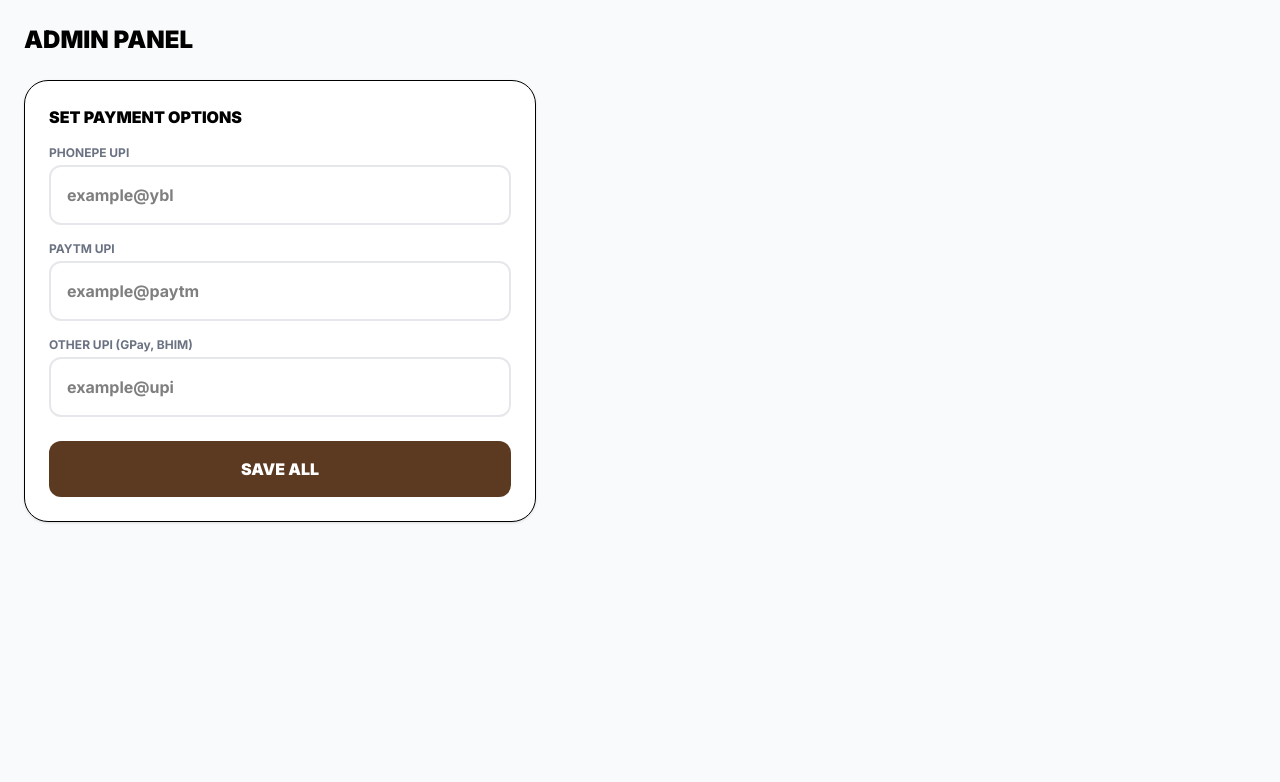
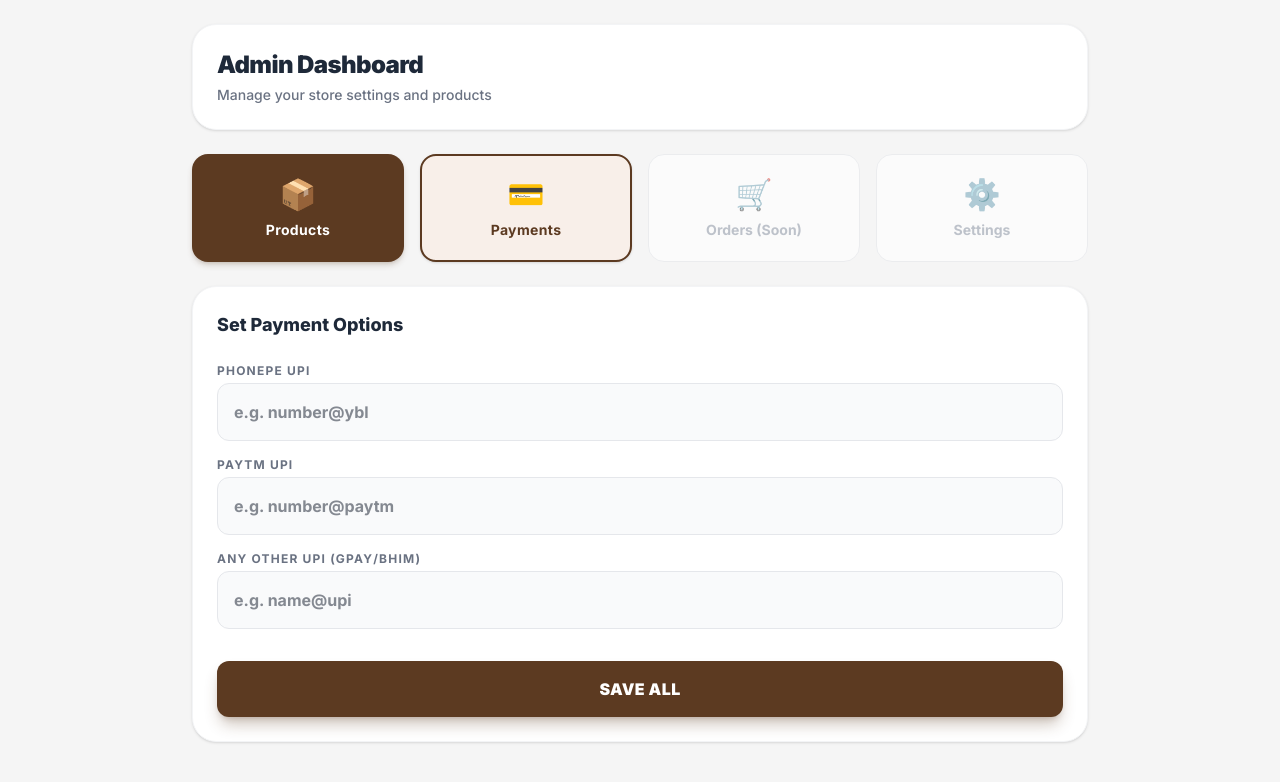
Before and after one commit to aqwertyui08521-crypto/royalbasket, a Next.js app: page /admin in a window 1280 px wide. Shown: the top 782 px of the page. Built offline with nearby package versions, Linux system fonts and the light colour scheme; no server answers; the database is empty.

Commit message:
Added dashboard navigation menu to admin page

```diff
--- a/src/app/admin/page.tsx
+++ b/src/app/admin/page.tsx
@@ -1,53 +1,104 @@
 "use client";
 import { useState, useEffect } from "react";
+import { useRouter } from "next/navigation";
+import Link from "next/link";
 import { createClient } from "@supabase/supabase-js";
 
 const supabase = createClient("https://npzfzlkvdxweiaewnnem.supabase.co", "sb_publishable_it_SC_2dJQ8K4n7K4DqYjw_AaVk59xz");
 
-export default function Admin() {
+export default function AdminDashboard() {
+  const router = useRouter();
   const [upi, setUpi] = useState({ phonepe: "", paytm: "", generic: "" });
+  const [loading, setLoading] = useState(false);
 
   useEffect(() => {
+    // আগের মতোই পেমেন্ট সেটিং লোড হচ্ছে
     supabase.from("store_settings").select("*").eq("id", 1).single().then(({data}) => {
-       if(data) setUpi({
+       if(data) {
+         setUpi({
            phonepe: data.phonepe_upi || "",
            paytm: data.paytm_upi || "",
            generic: data.qr_code_url || ""
          });
+       }
     });
   }, []);
 
-  const save = async () => {
-    const { error } = await supabase.from("store_settings").upsert({
-      id: 1,
+  const handleSave = async () => {
+    setLoading(true);
+    // আগের মতোই পেমেন্ট সেটিং সেভ হচ্ছে
+    const { error } = await supabase
+      .from("store_settings")
+      .update({
         phonepe_upi: upi.phonepe,
         paytm_upi: upi.paytm,
         qr_code_url: upi.generic
-    });
+      })
+      .eq("id", 1);
 
-    if (error) {
-      alert("Error: " + error.message);
-    } else {
-      alert("Payment Options Saved Successfully!");
-    }
+    setLoading(false);
+    if (error) alert("Error: " + error.message);
+    else alert("Payment Options Saved Successfully!");
   };
 
   return (
-    <div className="p-6 bg-gray-50 min-h-screen font-sans text-black">
-      <h1 className="font-black text-2xl mb-6 uppercase">Admin Panel</h1>
-      <div className="bg-white p-6 rounded-3xl shadow-sm max-w-lg mb-8 border">
-        <h2 className="font-black mb-4 uppercase">Set Payment Options</h2>
+    <div className="min-h-screen bg-[#F5F5F5] p-4 md:p-6 font-sans text-gray-900 pb-24">
+      <div className="max-w-4xl mx-auto space-y-6">
 
-        <label className="block text-xs font-bold text-gray-500 mb-1">PHONEPE UPI</label>
-        <input className="w-full border-2 border-gray-200 p-4 rounded-xl mb-4 font-bold" placeholder="example@ybl" value={upi.phonepe} onChange={e=>setUpi({...upi, phonepe: e.target.value})}/>
+        {/* Dashboard Header */}
+        <div className="bg-white p-6 rounded-3xl shadow-sm border border-gray-100 flex justify-between items-center">
+          <div>
+            <h1 className="text-2xl font-black tracking-tight text-gray-800">Admin Dashboard</h1>
+            <p className="text-sm text-gray-500 font-medium mt-1">Manage your store settings and products</p>
+          </div>
+        </div>
 
-        <label className="block text-xs font-bold text-gray-500 mb-1">PAYTM UPI</label>
-        <input className="w-full border-2 border-gray-200 p-4 rounded-xl mb-4 font-bold" placeholder="example@paytm" value={upi.paytm} onChange={e=>setUpi({...upi, paytm: e.target.value})}/>
+        {/* 🆕 Navigation Menu (এখানেই আমরা দরজা তৈরি করলাম) */}
+        <div className="grid grid-cols-2 md:grid-cols-4 gap-4">
+          <Link href="/admin/products" className="bg-[#5C3A21] text-white p-5 rounded-2xl shadow-md shadow-[#5C3A21]/20 flex flex-col items-center justify-center gap-2 active:scale-95 transition-transform">
+            <span className="text-3xl">📦</span>
+            <span className="font-bold text-sm tracking-wide">Products</span>
+          </Link>
 
-        <label className="block text-xs font-bold text-gray-500 mb-1">OTHER UPI (GPay, BHIM)</label>
-        <input className="w-full border-2 border-gray-200 p-4 rounded-xl mb-4 font-bold" placeholder="example@upi" value={upi.generic} onChange={e=>setUpi({...upi, generic: e.target.value})}/>
+          <div className="bg-[#F8EFE9] border-2 border-[#5C3A21] text-[#5C3A21] p-5 rounded-2xl shadow-sm flex flex-col items-center justify-center gap-2 cursor-default">
+            <span className="text-3xl">💳</span>
+            <span className="font-bold text-sm tracking-wide">Payments</span>
+          </div>
 
-        <button onClick={save} className="w-full bg-[#5C3A21] text-white p-4 rounded-xl font-black uppercase mt-2">Save All</button>
+          <div className="bg-white border border-gray-200 text-gray-400 p-5 rounded-2xl flex flex-col items-center justify-center gap-2 opacity-60">
+            <span className="text-3xl">🛒</span>
+            <span className="font-bold text-sm">Orders (Soon)</span>
+          </div>
+
+          <div className="bg-white border border-gray-200 text-gray-400 p-5 rounded-2xl flex flex-col items-center justify-center gap-2 opacity-60">
+            <span className="text-3xl">⚙️</span>
+            <span className="font-bold text-sm">Settings</span>
+          </div>
+        </div>
+
+        {/* Existing Payment Settings Form (একদম আগের মতো) */}
+        <div className="bg-white p-6 rounded-3xl shadow-sm border border-gray-100 mt-6">
+          <h2 className="text-lg font-extrabold mb-6 text-gray-800">Set Payment Options</h2>
+          <div className="space-y-4">
+            <div>
+              <label className="text-xs font-bold text-gray-500 uppercase tracking-widest mb-1 block">PhonePe UPI</label>
+              <input className="w-full bg-gray-50 p-4 rounded-xl font-bold border border-gray-200 outline-none focus:bg-white focus:border-[#5C3A21] transition-colors" value={upi.phonepe} onChange={(e) => setUpi({...upi, phonepe: e.target.value})} placeholder="e.g. number@ybl" />
+            </div>
+            <div>
+              <label className="text-xs font-bold text-gray-500 uppercase tracking-widest mb-1 block">Paytm UPI</label>
+              <input className="w-full bg-gray-50 p-4 rounded-xl font-bold border border-gray-200 outline-none focus:bg-white focus:border-[#5C3A21] transition-colors" value={upi.paytm} onChange={(e) => setUpi({...upi, paytm: e.target.value})} placeholder="e.g. number@paytm" />
+            </div>
+            <div>
+              <label className="text-xs font-bold text-gray-500 uppercase tracking-widest mb-1 block">Any Other UPI (GPay/BHIM)</label>
+              <input className="w-full bg-gray-50 p-4 rounded-xl font-bold border border-gray-200 outline-none focus:bg-white focus:border-[#5C3A21] transition-colors" value={upi.generic} onChange={(e) => setUpi({...upi, generic: e.target.value})} placeholder="e.g. name@upi" />
+            </div>
+
+            <button onClick={handleSave} disabled={loading} className="w-full bg-[#5C3A21] text-white py-4 rounded-xl font-black mt-4 tracking-wide uppercase shadow-lg shadow-[#5C3A21]/30 active:scale-[0.98] transition-transform">
+              {loading ? "Saving..." : "Save All"}
+            </button>
+          </div>
+        </div>
+
       </div>
     </div>
   );
```
Lines whose indentation alone changed are shown as unchanged.
